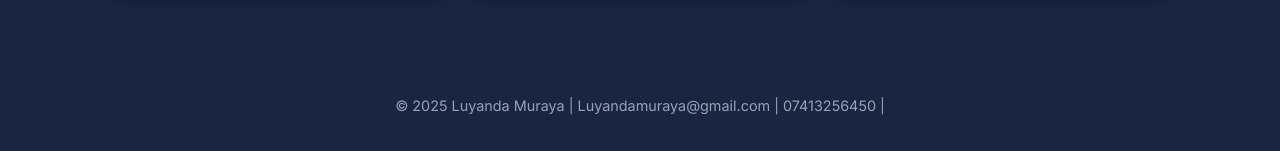
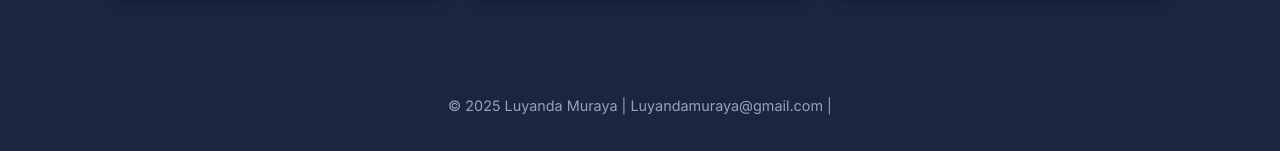
Before and after one commit to Luyandamuraya/Luyandas-Web, a plain HTML site: page events.html in a window 1280 px wide. Shown: the part 2327-2478 px from the top of the page. Drawn offline with Linux system fonts and the light colour scheme.

Commit message:
Update events.html

```diff
--- a/events.html
+++ b/events.html
@@ -313,7 +313,7 @@
   </section>
 
   <footer>
-    &copy; 2025 Luyanda Muraya | Luyandamuraya@gmail.com | 07413256450 |
+    &copy; 2025 Luyanda Muraya | Luyandamuraya@gmail.com  |
   </footer>
 
 
```
